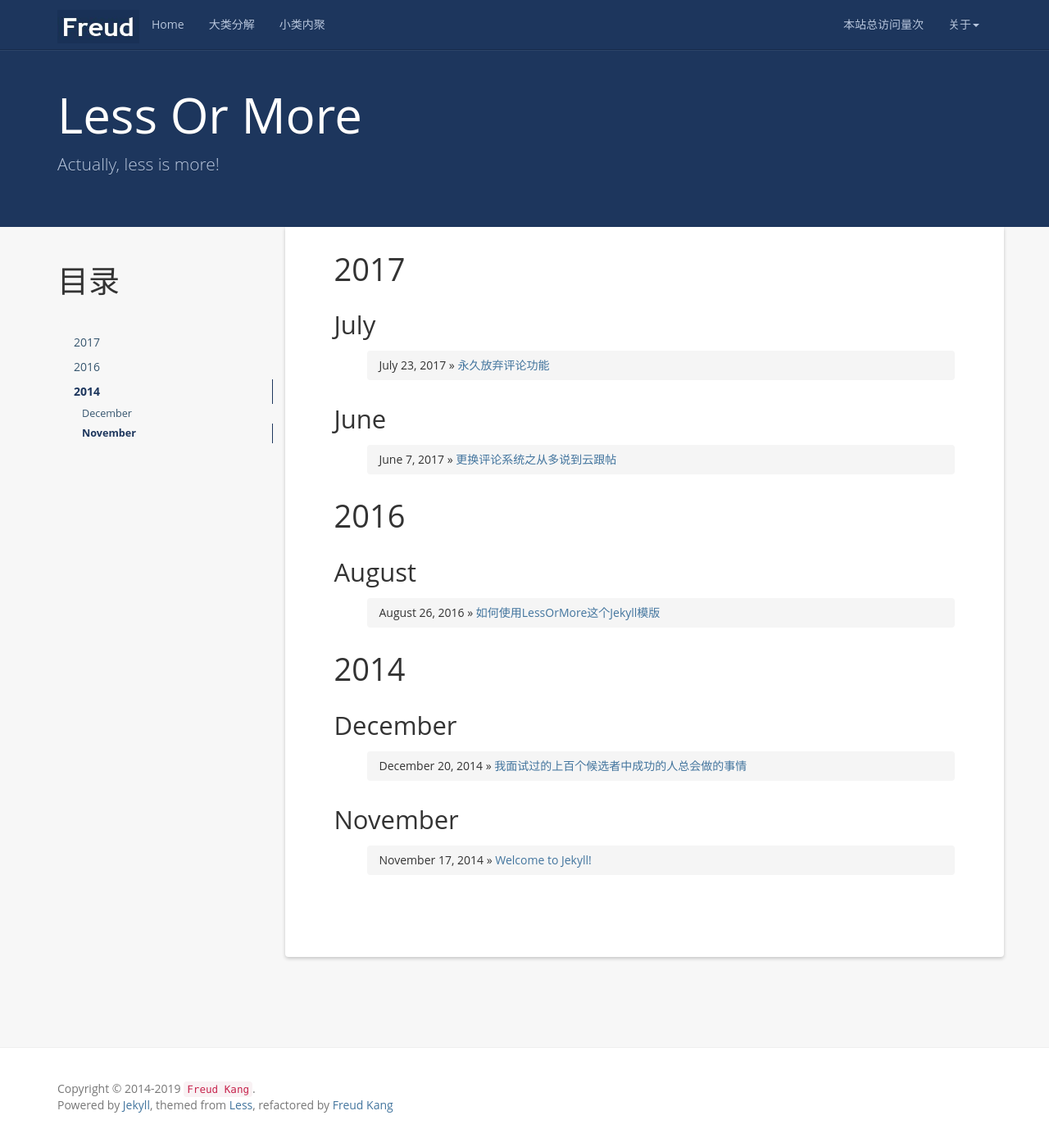
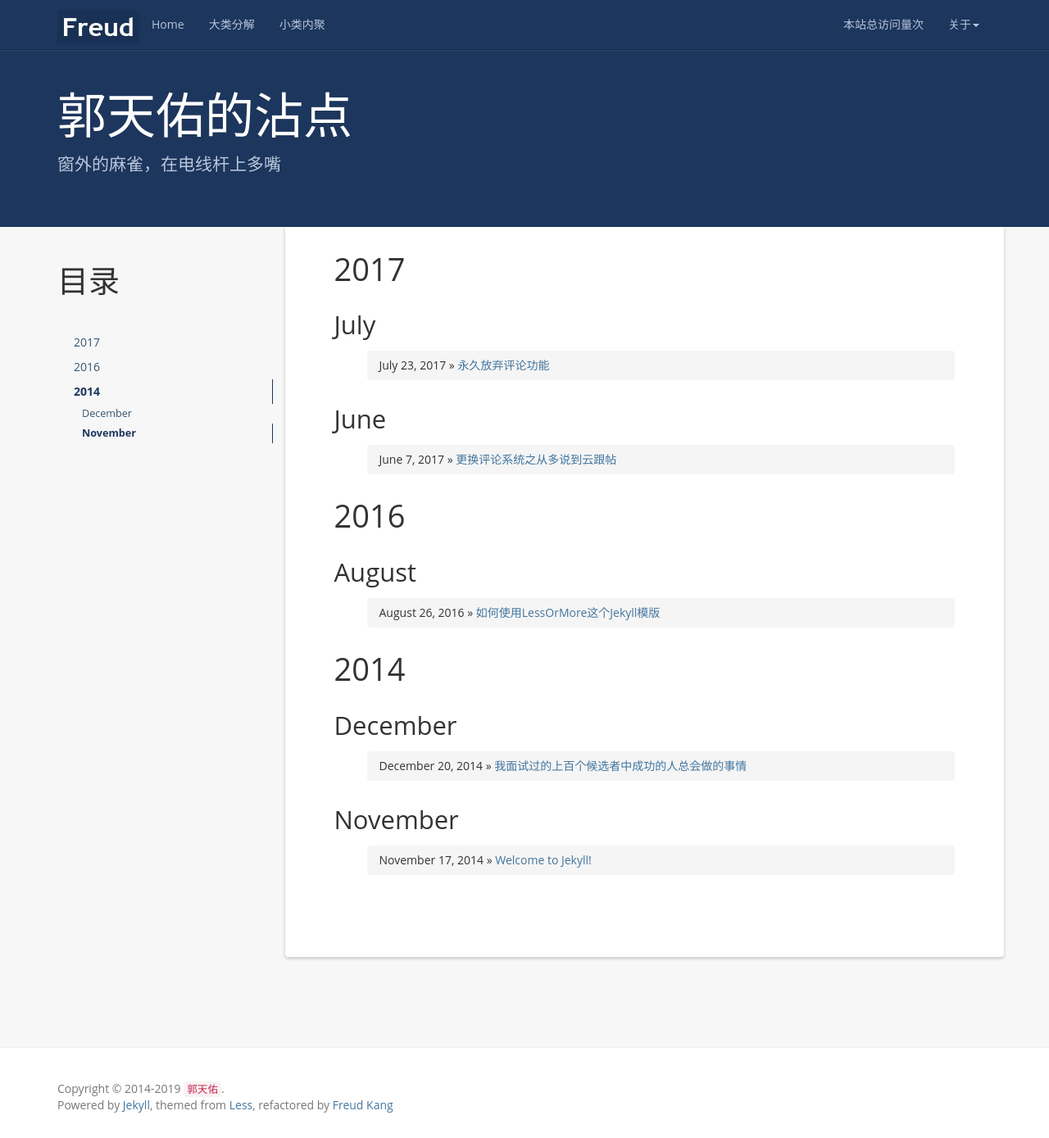
Before and after one commit to Guotykaka/Guotykaka.github.io, a Jekyll site: the page built from index.html, in a window 1280 px wide and 1389 px high. Shown: the whole window at 82% size. Built offline with Jekyll 4.4.1, drawn with Linux system fonts in a browser that asks for light colours; nearby versions of some CDN libraries; a script that is not in the unit is left out; the list of posts is cut into pages by our own code; comment, search, counter and statistics services are not loaded.

Commit message:
窗外的麻雀

```diff
--- a/_config.yml
+++ b/_config.yml
@@ -1,15 +1,15 @@
 # Site settings
-name: Less Or More
-email: luoyan35714@126.com
-author: Freud Kang
-url: http://www.hifreud.com
-resume_site: http://www.hifreud.com/Resume.io/
-github: https://github.com/luoyan35714/
+name: 郭天佑的沾点
+email: gtykaka@163.com
+author: 郭天佑
+# url: http://www.hifreud.com
+# resume_site: http://www.hifreud.com/Resume.io/
+github: https://github.com/Guotykaka
 baseurl: ""
-description: Actually, less is more!
-meta_description: 康志华;个人博客;学而不思则罔;思而不学则殆;生命不止;折腾不休
-motto: It's our wits that make us men.
-banner: 学而不思则罔，思而不学则殆。
+description: 窗外的麻雀，在电线杆上多嘴
+meta_description: 郭天佑;个人博客;
+# motto: It's our wits that make us men.
+# banner: 学而不思则罔，思而不学则殆。
 
 #permalink: /:categories/:year/:month/:day/:title/
 permalink: /:year/:month/:day/:title/
```
